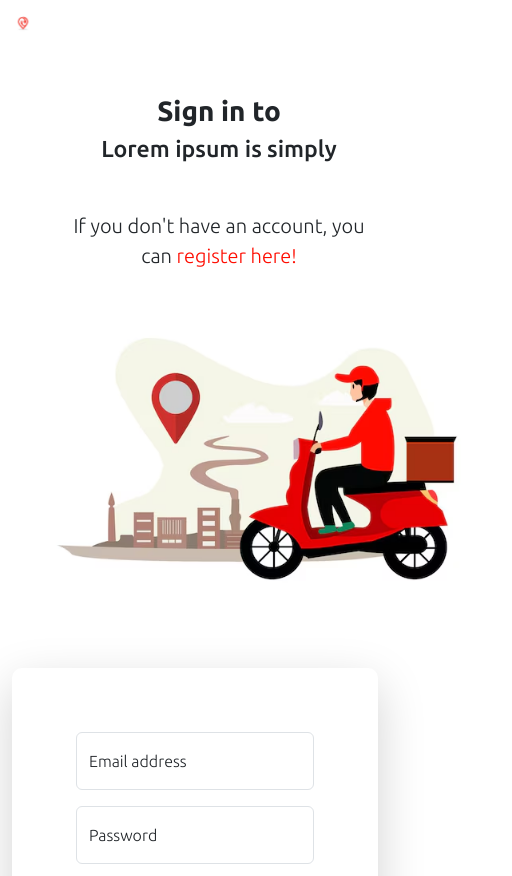
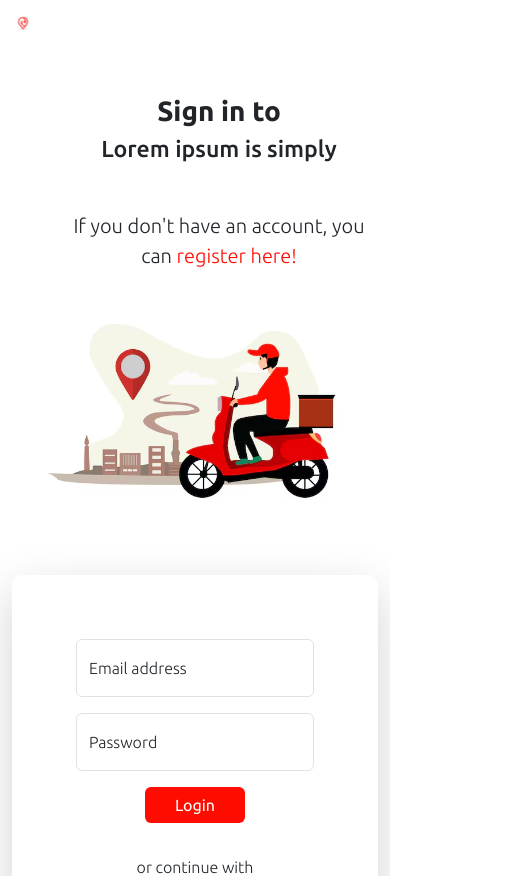
Before and after one commit to josephksimon7/FoodDeliveryApp_frontend, a React (Create React App) app: page / in a window 390 px wide. Shown: the top 876 px of the page, 512 px wide, since content can reach past the window. Built offline with nearby package versions, Linux system fonts and the light colour scheme.

Commit message:
responsive

```diff
--- a/src/Components/Regmodal.jsx
+++ b/src/Components/Regmodal.jsx
@@ -53,6 +53,9 @@ const Regmodal = ({ show, handleClose }) => {
             }
 
         } catch (error) {
+            if(error.response.status===406){
+                alert("User already exist")
+            }
             console.error('Error response from API:', error.response);
             toast.error(error.response?.data?.message || 'An error occurred while Registering the profile. Please try again.', { position: 'top-center' });
         }
@@ -80,7 +83,7 @@ const Regmodal = ({ show, handleClose }) => {
             <div style={{ textAlign: 'center' }} className="p-3">
                 <Form onSubmit={handleProfile}>
                     <Modal.Body>
-                        <FloatingLabel controlId="username" label="Your Name" className="mb-3">
+                        <FloatingLabel controlId="username" label="Your Name"className="mb-3" >
                             <Form.Control
                                 type="text"
                                 name="username"
--- a/src/Pages/LoginPage/Login.css
+++ b/src/Pages/LoginPage/Login.css
@@ -29,7 +29,7 @@ html,
 
 
 .content-right img {
-  width: 500px;
+  width: 360px;
   height: auto;
   position: relative;
 }
--- a/src/Services/allApi.js
+++ b/src/Services/allApi.js
@@ -33,5 +33,5 @@ export const phonegenerateOtpApi = async (body) => {
 }
 
 export const phoneverificationOtpApi = async (body) => {
-  return await commonApi("POST", `${BASE_URL}/phoneOtp`, body, "");
+  return await commonApi("POST", `${BASE_URL}/phoneotpverify`, body, "");
 }
```
